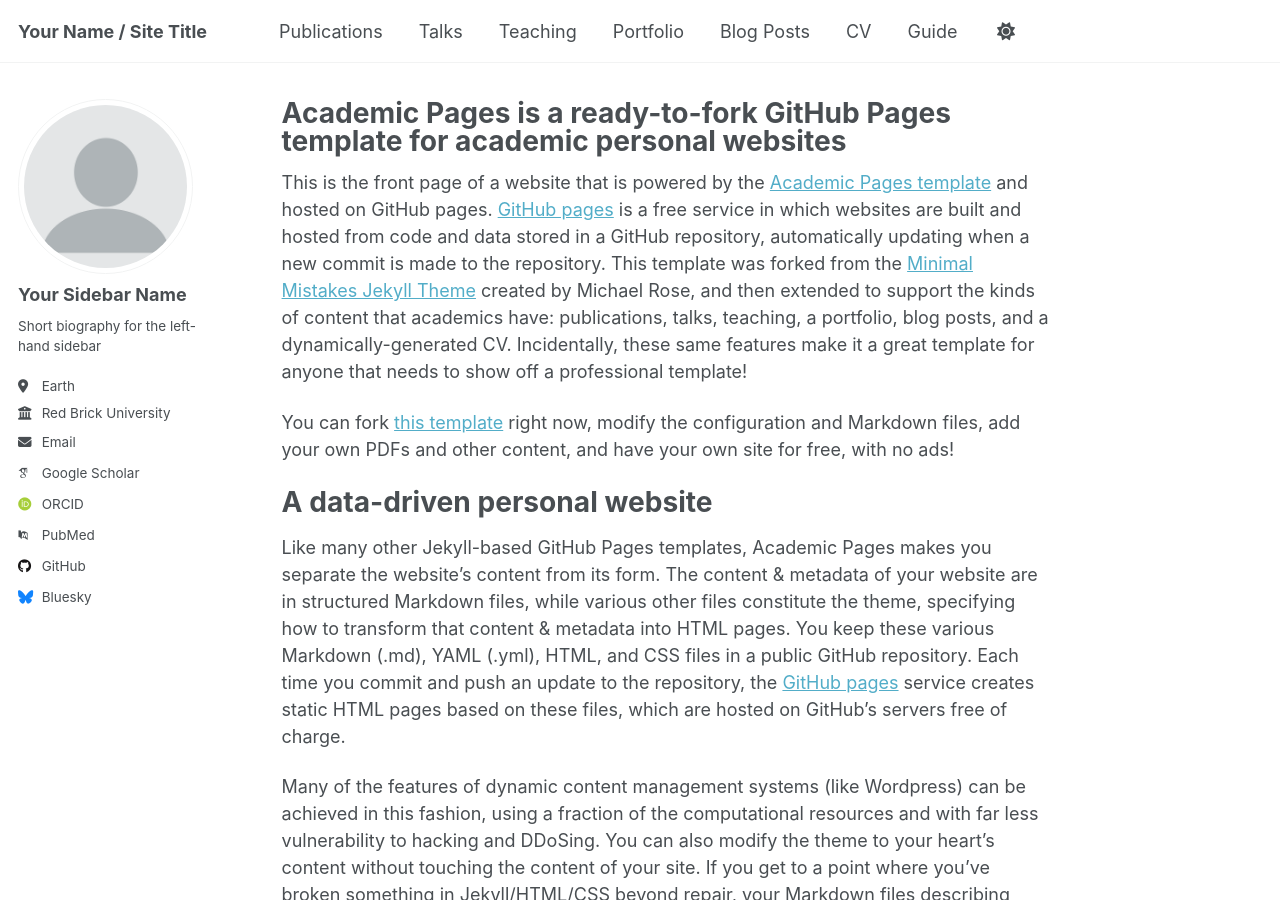
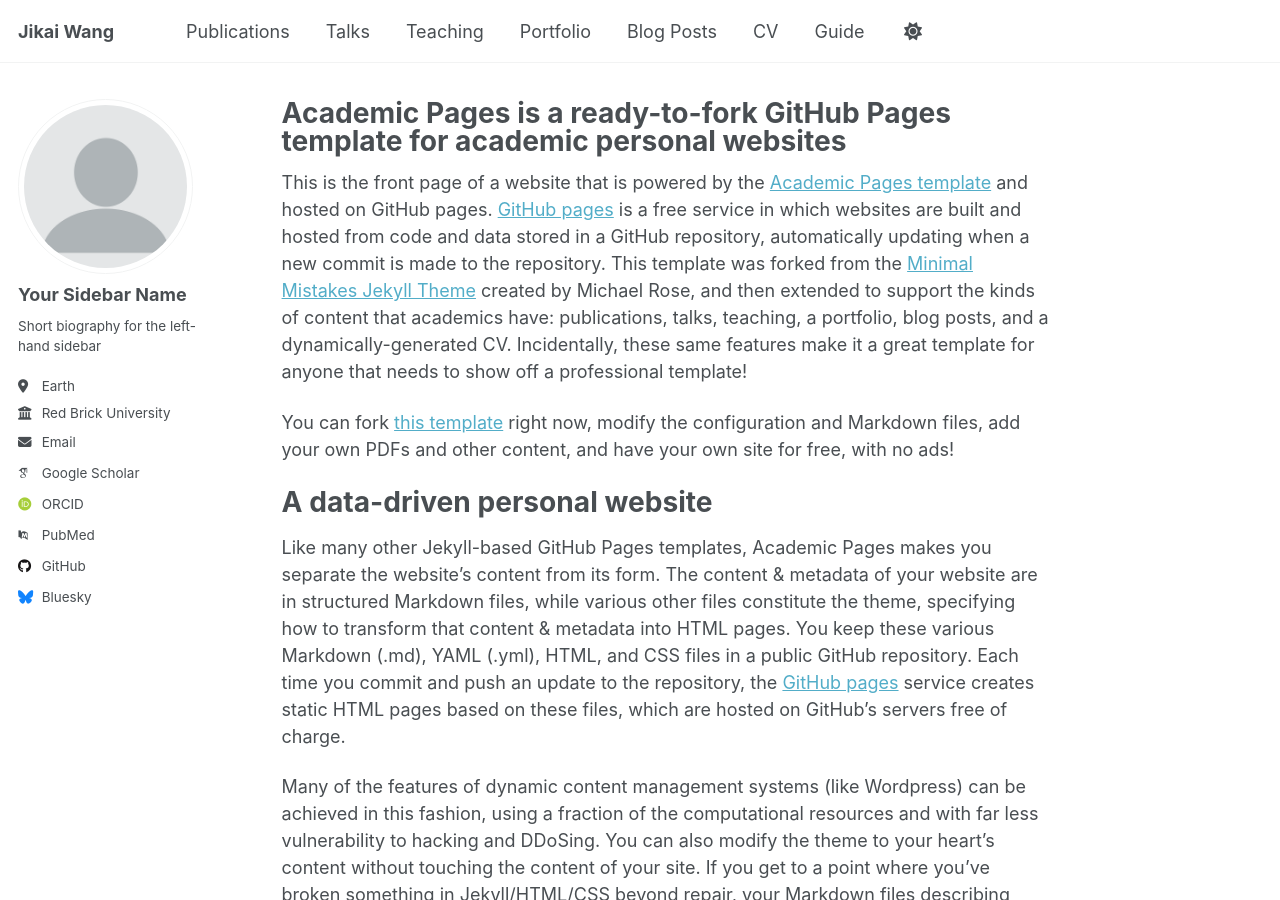
Before and after one commit to Jikai0Wang/Jikai0Wang.github.io, a Jekyll site: the page built from _pages/about.md, in a window 1280 px wide and 900 px high. Built offline with Jekyll 4.4.1, drawn with Linux system fonts in a browser that asks for light colours; some web fonts are replaced; a script that is not in the unit is left out.

Commit message:
Update _config.yml

```diff
--- a/_config.yml
+++ b/_config.yml
@@ -9,11 +9,11 @@
 # Basic Site Settings
 locale                   : "en-US"
 site_theme               : "default"
-title                    : "Your Name / Site Title"
+title                    : "Jikai Wang"
 title_separator          : "-"
 name                     : &name "Your Name"
 description              : &description "personal description"
-url                      : https://academicpages.github.io # the base hostname & protocol for your site e.g. "https://[your GitHub username].github.io" or if you already have some other page hosted on Github then use "https://[your GitHub username].github.io/[Your Repo Name]"
+url                      : https://Jikai0Wang.github.io # the base hostname & protocol for your site e.g. "https://Jikai0Wang.github.io" or if you already have some other page hosted on Github then use "https://[your GitHub username].github.io/[Your Repo Name]"
 baseurl                  : "" # the subpath of your site, e.g. "/blog"
 repository               : "academicpages/academicpages.github.io"
 
```
